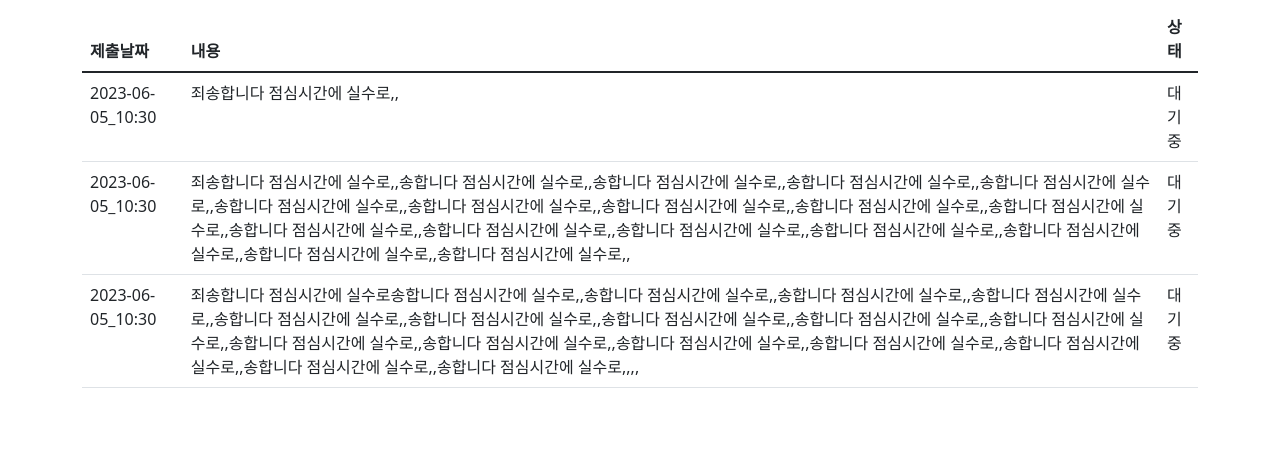
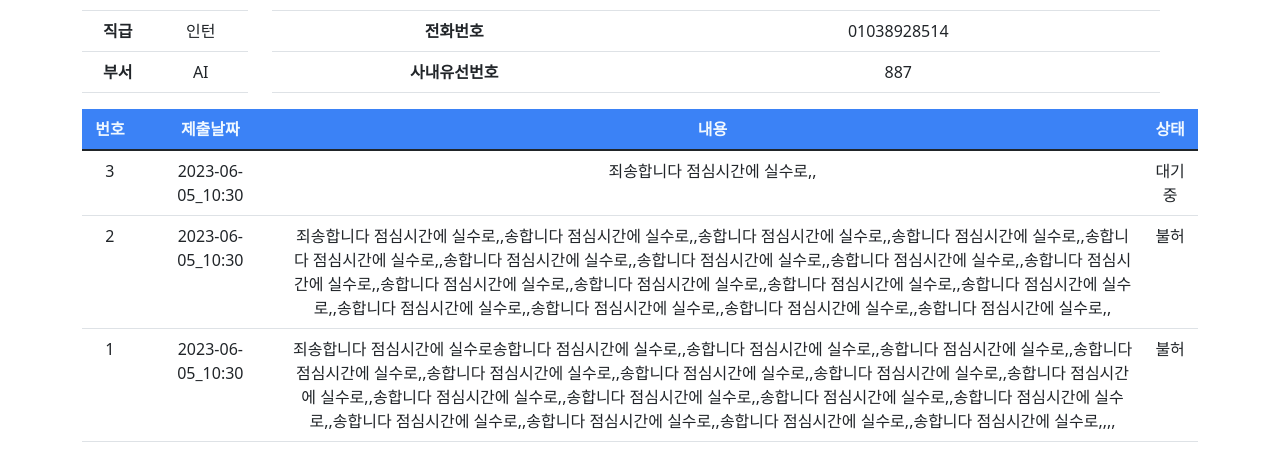
Before and after one commit to kimhyunso/ACLD-Workspace, a Django app: page /1/process/ in a window 1280 px wide. Shown: the part 756-1214 px from the top of the page. Before the commit the page ends 1144 px from the top, so only its background shows below. Run offline with Django 4.2, Linux system fonts and the light colour scheme; some libraries are stand-ins or nearby versions.

Commit message:
20230620 17:27

```diff
--- a/ACDD/main/templates/main/process.html
+++ b/ACDD/main/templates/main/process.html
@@ -1,7 +1,8 @@
 {% extends 'base.html' %}
 
 {% block content %}
-
+<td><button class= "btn mt-5" style="background-color: #BFDBFE; color: #3B82F6; margin-left: 8%;">사유서 보내기</button></td>
+<td><button class="btn btn-primary btn mt-5">이상없음</button></td>
 <div class="container">
     <div class="row">
 
@@ -21,7 +22,7 @@
     <!-- <div class="container"> -->
     <div class="row">
         <div class="col-md-2">
-            <div class="position-relative text-center" style="margin-top: 15%;">
+            <div class="position-relative text-center" style="margin-top: 25%;">
                 직원정보
                 <img src="/static/app/assets/images/emp.jpg" class="img-thumbnail" alt="사원 이미지">
                 <table class="table">
@@ -43,11 +44,11 @@
             </div>
         </div>
 
-          <div class="col-md-6" style="margin-top: auto; height: max-content;">
-              <table class="table">
+          <div class="col-md-6 " style="margin-top: auto; height: 80%; width: 80%;">
+              <table class="table text-center">
                 <tbody>
                     <tr>
-                    <th scope="row">MAC</th>
+                    <th scope="row" >MAC</th>
                     <td>AB:CD:EF:15:BE</td>
                     </tr>
                     <tr>
@@ -75,31 +76,33 @@
                 </table>
             </div>
     <div>
-        <table class="table">
-            <thead>
+        <table class="table text-center">
+            <thead style="background-color: #3B82F6; color: aliceblue;">
               <tr>
-                <th>제출날짜</th>
-                <th>내용</th>
-                <th>상태</th>
+                <th style="width: 5%;">번호</th>
+                <th style="width: 13%;">제출날짜</th>
+                <th class="text-center">내용</th>
+                <th style="width: 5%;">상태</th>
               </tr>
             </thead>
             <tbody>
               <tr>
-
+                <td >3</td>
                 <td>2023-06-05_10:30</td>
                 <td>죄송합니다 점심시간에 실수로,,</td>
                 <td>대기중</td>
               </tr>
               <tr>
-
+                <td>2</td>
                 <td>2023-06-05_10:30</td>
                 <td>죄송합니다 점심시간에 실수로,,송합니다 점심시간에 실수로,,송합니다 점심시간에 실수로,,송합니다 점심시간에 실수로,,송합니다 점심시간에 실수로,,송합니다 점심시간에 실수로,,송합니다 점심시간에 실수로,,송합니다 점심시간에 실수로,,송합니다 점심시간에 실수로,,송합니다 점심시간에 실수로,,송합니다 점심시간에 실수로,,송합니다 점심시간에 실수로,,송합니다 점심시간에 실수로,,송합니다 점심시간에 실수로,,송합니다 점심시간에 실수로,,송합니다 점심시간에 실수로,,송합니다 점심시간에 실수로,,</td>
-                <td>대기중</td>
+                <td>불허</td>
               </tr>
               <tr>
+                <td>1</td>
                 <td>2023-06-05_10:30</td>
                 <td>죄송합니다 점심시간에 실수로송합니다 점심시간에 실수로,,송합니다 점심시간에 실수로,,송합니다 점심시간에 실수로,,송합니다 점심시간에 실수로,,송합니다 점심시간에 실수로,,송합니다 점심시간에 실수로,,송합니다 점심시간에 실수로,,송합니다 점심시간에 실수로,,송합니다 점심시간에 실수로,,송합니다 점심시간에 실수로,,송합니다 점심시간에 실수로,,송합니다 점심시간에 실수로,,송합니다 점심시간에 실수로,,송합니다 점심시간에 실수로,,송합니다 점심시간에 실수로,,송합니다 점심시간에 실수로,,,,</td>
-                <td>대기중</td>
+                <td>불허</td>
               </tr>
             </tbody>
           </table>
```
Also changed, not shown: ACDD/main/templates/main/detail.html (+22 -4 lines), ACDD/main/templates/main/home.html (+8 -5 lines).
